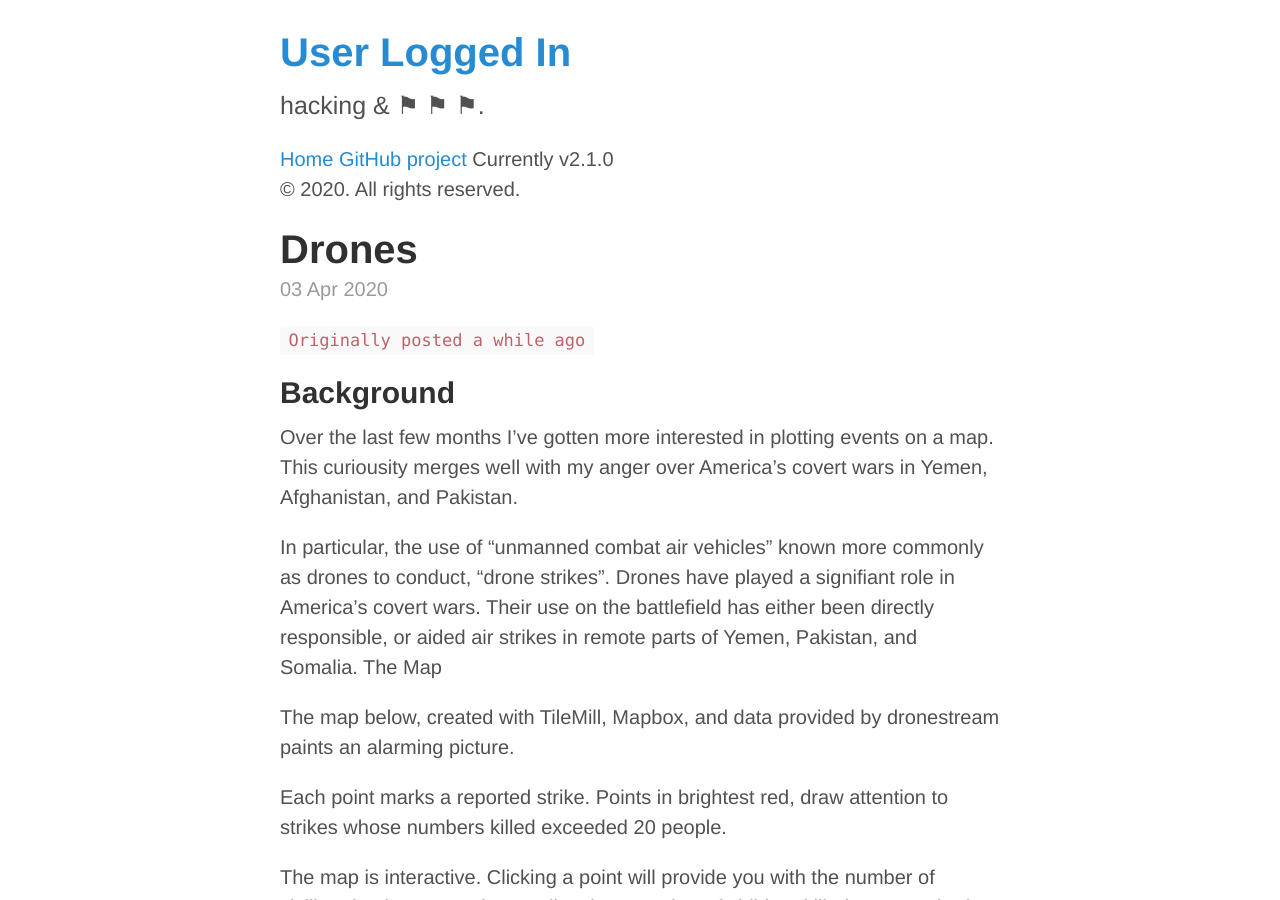
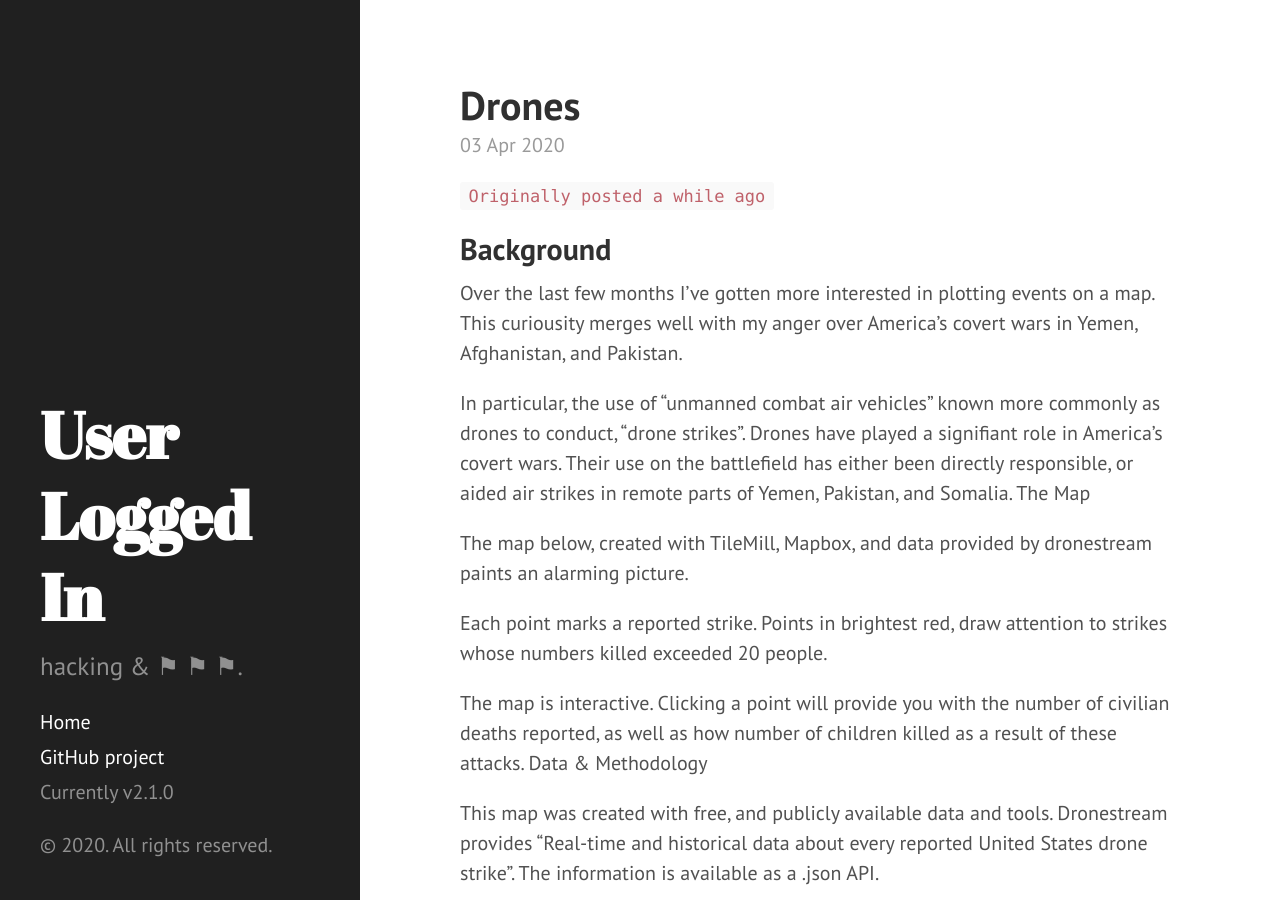
Before and after one commit to bernardr/userloggedin.github.io, a Jekyll site: the page built from index.html, in a window 1280 px wide and 900 px high. Built offline with Jekyll 4.4.1, drawn with Linux system fonts in a browser that asks for light colours; Markdown is read by kramdown in place of the engine named in the settings; the list of posts is cut into pages by our own code.

Commit message:
Update head.html

```diff
--- a/_includes/head.html
+++ b/_includes/head.html
@@ -16,7 +16,12 @@
 
   <!-- CSS -->
 
-  <link rel="stylesheet" href="{{ "/public/css/poole.css" | prepend: site.baseurl }}">
+
+  <link rel="stylesheet" href="https://raw.githubusercontent.com/bernardr/userloggedin.github.io/master/public/css/poole.css">
+  <link rel="stylesheet" href="https://raw.githubusercontent.com/bernardr/userloggedin.github.io/master/public/css/syntax.css">
+  <link rel="stylesheet" href="https://raw.githubusercontent.com/bernardr/userloggedin.github.io/master/public/css/hyde.css">
+  <link rel="stylesheet" href="http://fonts.googleapis.com/css?family=PT+Sans:400,400italic,700|Abril+Fatface">
+
 
   <!--  Testing
   <link rel="stylesheet" href="{{ site.baseurl }}public/css/poole.css">
```
